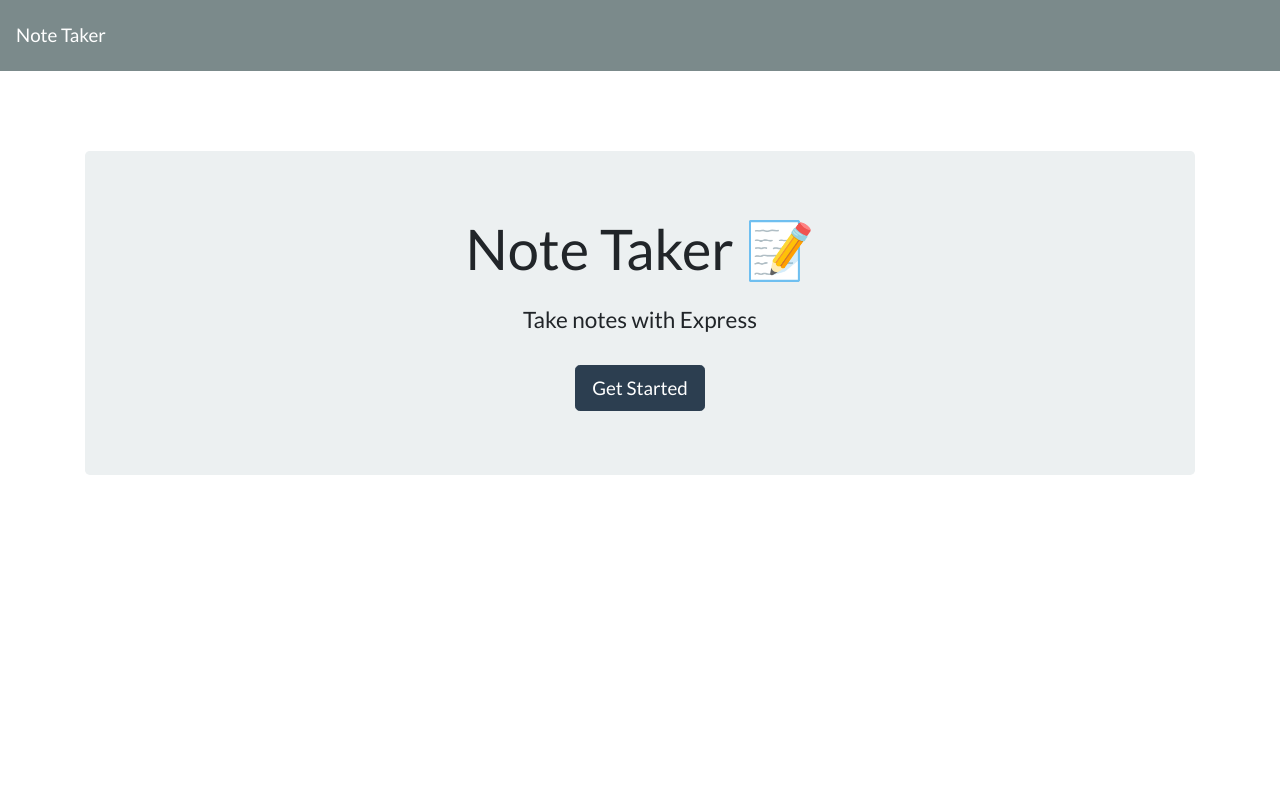
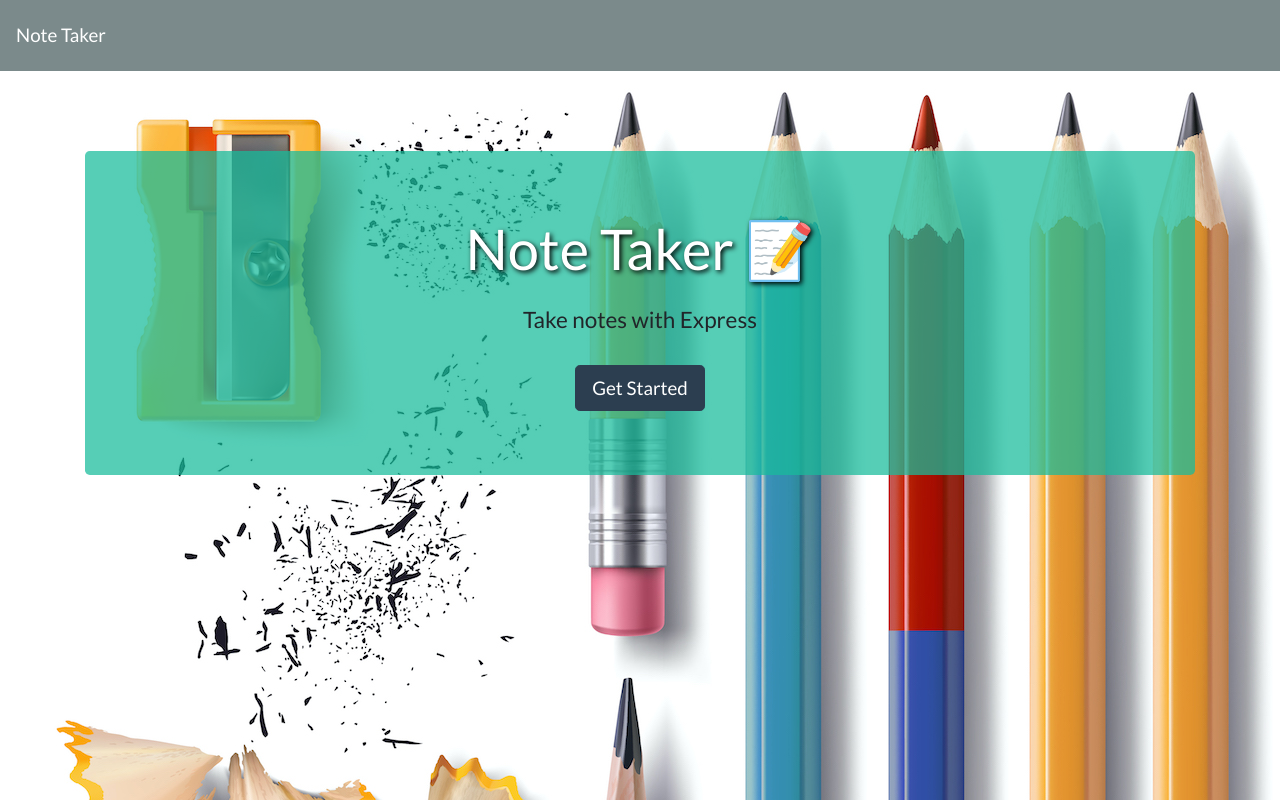
Before and after one commit to lee-amber-alex/Note.Taker, a website: page app/public/index.html in a window 1280 px wide. Drawn offline with nearby package versions, Linux system fonts and the light colour scheme; no server answers.

Commit message:
added styling to index.html

```diff
--- a/app/public/assets/css/styles.css
+++ b/app/public/assets/css/styles.css
@@ -2,6 +2,18 @@ html, body {
   height: 100%;
   margin: 0;
   padding: 0;
+}
+
+#homebg1{
+  background-image: url("../img/homeBG1.jpg")!important;
+}
+#notesBG{
+  background-color: #18bc9bba !important;
+}
+
+#notesH1{
+  text-shadow: 2px 2px 5px black;
+  color: white !important;
 }
 
 .save-note {
--- a/app/public/index.html
+++ b/app/public/index.html
@@ -6,17 +6,19 @@
   <meta name="viewport" content="width=device-width, initial-scale=1.0">
   <meta http-equiv="X-UA-Compatible" content="ie=edge">
   <title>Note Taker</title>
+  <link rel="stylesheet" href="./assets/css/styles.css">
   <link rel="stylesheet" href="https://cdnjs.cloudflare.com/ajax/libs/bootswatch/4.1.3/flatly/bootstrap.min.css" />
+
 </head>
 
-<body>
+<body id="homebg1">
   <nav class="navbar navbar-dark bg-dark">
     <a class="navbar-brand" href="/">Note Taker
     </a>
   </nav>
   <div class="container">
-    <div style="margin-top: 80px;" class="jumbotron text-center">
-      <h1 class="display-4">Note Taker <span role="img" aria-label="Memo">📝</span></h1>
+    <div id="notesBG"style="margin-top: 80px;" class="jumbotron text-center">
+      <h1 id="notesH1"class="display-4">Note Taker <span role="img" aria-label="Memo">📝</span></h1>
       <h4 class="mt-4">Take notes with Express</h4>
       <a class="btn btn-primary btn-lg mt-4" href="/notes" role="button">Get Started</a>
     </div>
```
Also changed, not shown: app/public/assets/img/homeBG1.jpg (added).
